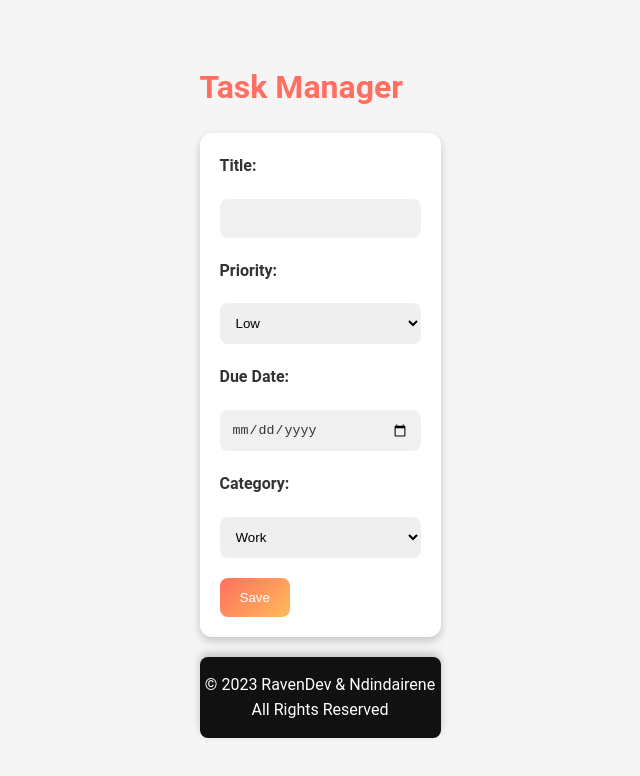
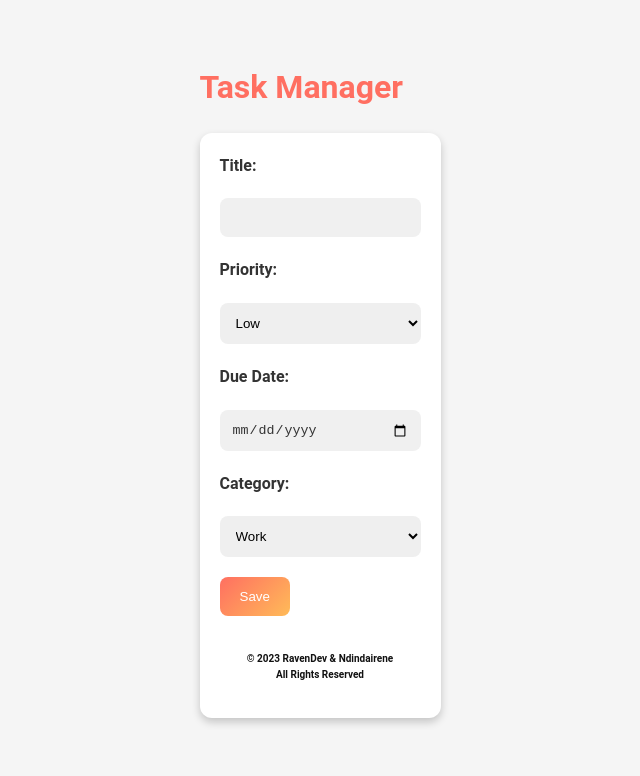
Before and after one commit to Ben1464/Task-Manager-App, a React (Create React App) app: page / in a window 1280 px wide. Shown: the top 776 px of the page, without its empty margins (320-960 px from the left). Built offline with nearby package versions, Linux system fonts and the light colour scheme; data requests are answered from the project's data file.

Commit message:
updated form

```diff
--- a/src/App.css
+++ b/src/App.css
@@ -139,10 +139,12 @@ footer {
   margin-top: 20px;
   padding: 15px 0;
   text-align: center;
-  background: #111;
+  background:none;
   border-radius: 8px;
-  color: #fff;
-  box-shadow: 0 -4px 8px rgba(0, 0, 0, 0.2);
+  color: #111;
+  box-shadow:none;
+  font-weight:bold;
+  font-size: 10px;
 }
 
 /* Responsive styles */
--- a/src/App.js
+++ b/src/App.js
@@ -3,7 +3,6 @@ import React, { useState, useEffect } from 'react';
 import axios from 'axios';
 import TaskForm from './components/TaskForm';
 import TaskList from './components/TaskList';
-import Footer from './components/Footer';
 import TaskDetailsForm from './components/TaskDetailsForm'; // Import the new component
 import './App.css';
 
@@ -60,7 +59,6 @@ const App = () => {
       <h1>Task Manager</h1>
       <TaskForm onSubmit={editingTask ? updateTask : addTask} task={editingTask} />
       <TaskList tasks={tasks} deleteTask={deleteTask} updateTask={editTask} />
-      <Footer />
 
       {/* Render the TaskDetailsForm when showDetailsForm is true */}
       {showDetailsForm && <TaskDetailsForm currentTask={currentTask} previousTasks={tasks} />}
--- a/src/components/TaskForm.js
+++ b/src/components/TaskForm.js
@@ -1,4 +1,5 @@
 import React, { useState } from 'react';
+import Footer from './Footer';
 
 const TaskForm = ({ onSubmit, task }) => {
   const [title, setTitle] = useState(task ? task.title : '');
@@ -40,6 +41,7 @@ const TaskForm = ({ onSubmit, task }) => {
       <div>
         <button type="submit">Save</button>
       </div>
+      <Footer/>
     </form>
   );
 };
```
